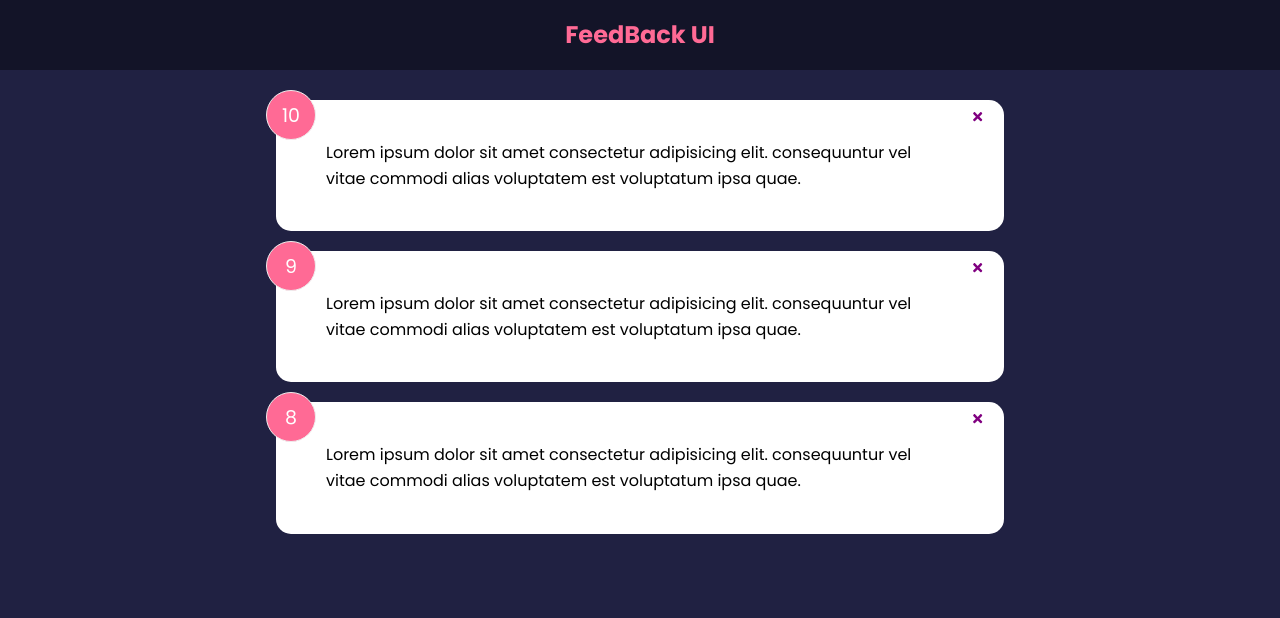
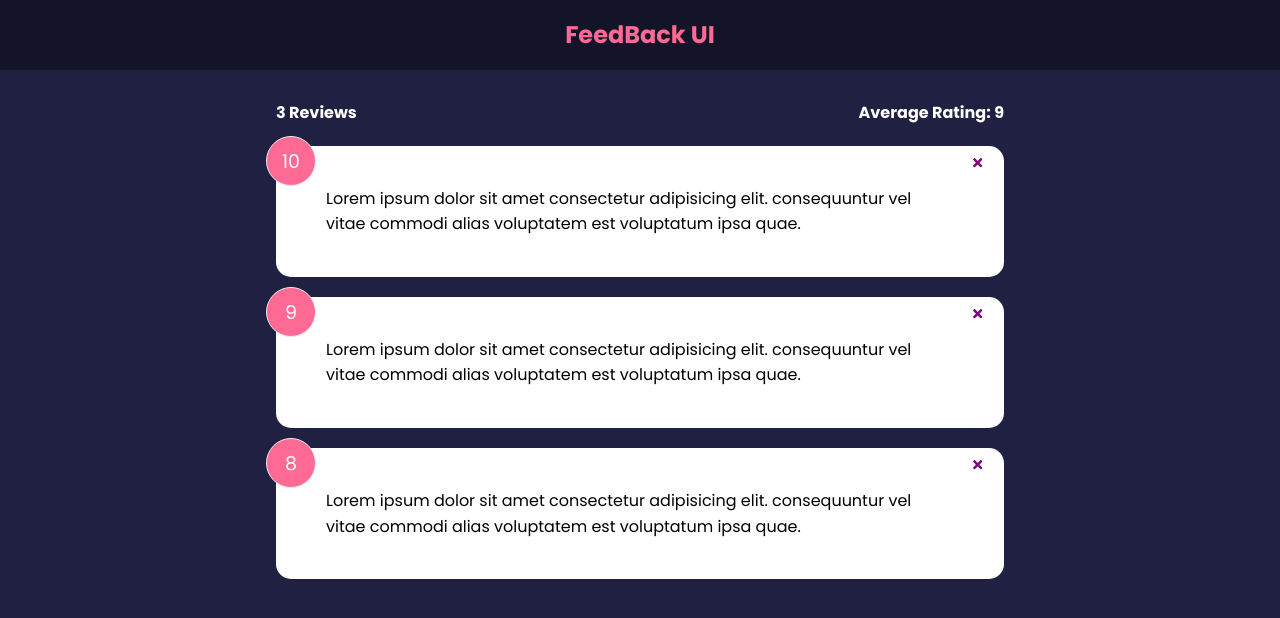
Before and after one commit to SoufianeRep/feedback-app, a React (Create React App) app: page / in a window 1280 px wide. Shown: the top 618 px of the page. Built offline with nearby package versions, Linux system fonts and the light colour scheme.

Commit message:
added feedback stats functionality

```diff
--- a/src/App.js
+++ b/src/App.js
@@ -1,21 +1,23 @@
 import React, { useState } from "react";
-import FeedbackData from './data/FeedbackData';
-import Header from './components/Header';
-import FeedbackList from './components/FeedbackList';
+import FeedbackData from "./data/FeedbackData";
+import Header from "./components/Header";
+import FeedbackList from "./components/FeedbackList";
+import FeedbackStats from "./components/FeedbackStats";
 
 export default function App() {
   const [feedback, setFeedback] = useState(FeedbackData);
 
-  const deleteFeedback = (id) => {
-    if (window.confirm('Are you sure you want to delete?')) {
-      setFeedback(feedback.filter((item) => item.id !== id));
+  const deleteFeedback = id => {
+    if (window.confirm("Are you sure you want to delete?")) {
+      setFeedback(feedback.filter(item => item.id !== id));
     }
   };
 
   return (
     <>
-      <Header text={'FeedBack UI'} />
-      <div className='container'>
+      <Header text={"FeedBack UI"} />
+      <div className="container">
+        <FeedbackStats feedback={feedback} />
         <FeedbackList feedback={feedback} handleDelete={deleteFeedback} />
       </div>
     </>
--- /dev/null
+++ b/src/components/FeedbackStats.jsx
@@ -0,0 +1,23 @@
+import React from "react";
+import PropTypes from "prop-types";
+
+export default function FeedbackStats({ feedback }) {
+  // Calcultate Ratings average
+  let average =
+    feedback.reduce((acc, cur) => {
+      return acc + cur.rating;
+    }, 0) / feedback.length;
+
+  average = average.toFixed(1).replace(/[.,]0$/, "");
+
+  return (
+    <div className="feedback-stats">
+      <h4>{feedback.length} Reviews</h4>
+      <h4>Average Rating: {isNaN(average) ? 0 : average}</h4>
+    </div>
+  );
+}
+
+FeedbackStats.propTypes = {
+  feedback: PropTypes.array.isRequired
+};
```
